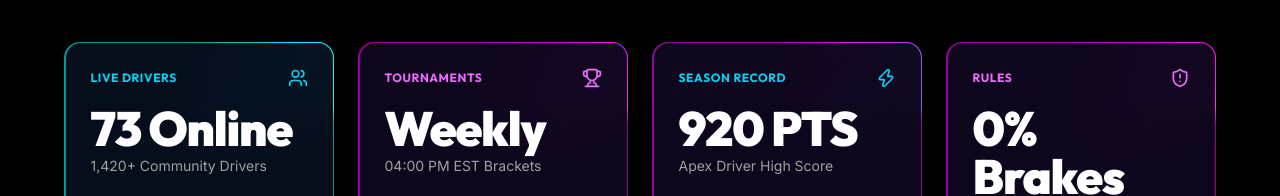
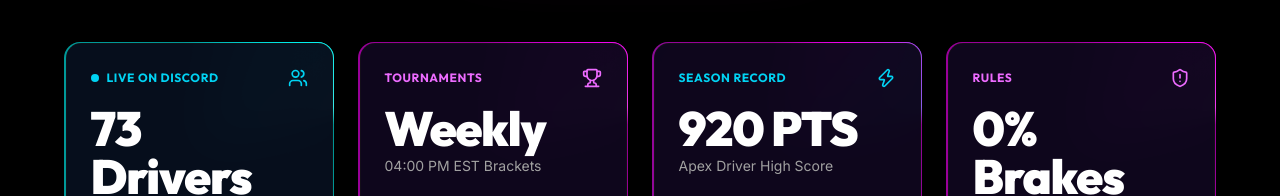
Before and after one commit to Shoree-dev/nld-website, a Next.js app: page / in a window 1280 px wide. Shown: the part 756-952 px from the top of the page. Built offline with nearby package versions, Linux system fonts and the light colour scheme; no server answers; the database is empty.

Commit message:
feat: display live Discord active drivers with pulsing status in first moving border card

```diff
--- a/components/home/HomeHero.tsx
+++ b/components/home/HomeHero.tsx
@@ -129,21 +129,29 @@ export default function HomeHero({
         variants={itemVariants}
         className="w-full max-w-6xl mt-24 grid grid-cols-1 sm:grid-cols-2 lg:grid-cols-4 gap-6 text-left"
       >
+        {/* BOX 1: LIVE DRIVERS COUNT */}
         <MovingBorderCard glowColor="cyan">
           <div className="flex items-center justify-between mb-4">
-            <span className="text-xs font-bold uppercase tracking-wider text-cyan-400 font-['Outfit',sans-serif]">
-              Live Drivers
-            </span>
+            <div className="flex items-center gap-2">
+              <span className="relative flex h-2 w-2">
+                <span className="animate-ping absolute inline-flex h-full w-full rounded-full bg-cyan-400 opacity-75"></span>
+                <span className="relative inline-flex rounded-full h-2 w-2 bg-cyan-400"></span>
+              </span>
+              <span className="text-xs font-bold uppercase tracking-wider text-cyan-400 font-['Outfit',sans-serif]">
+                Live on Discord
+              </span>
+            </div>
             <Users className="w-5 h-5 text-cyan-400" />
           </div>
           <span className="block font-['Outfit',sans-serif] font-black text-4xl sm:text-5xl text-white tracking-tight">
-            {onlineCount} Online
+            {onlineCount} Drivers
           </span>
           <span className="block text-sm text-neutral-400 mt-1 font-normal">
-            {memberCount.toLocaleString()}+ Community Drivers
+            Active Now on Pitch
           </span>
         </MovingBorderCard>
 
+        {/* BOX 2: TOURNAMENTS */}
         <MovingBorderCard glowColor="magenta">
           <div className="flex items-center justify-between mb-4">
             <span className="text-xs font-bold uppercase tracking-wider text-fuchsia-400 font-['Outfit',sans-serif]">
@@ -159,6 +167,7 @@ export default function HomeHero({
           </span>
         </MovingBorderCard>
 
+        {/* BOX 3: SEASON RECORD */}
         <MovingBorderCard glowColor="both">
           <div className="flex items-center justify-between mb-4">
             <span className="text-xs font-bold uppercase tracking-wider text-cyan-400 font-['Outfit',sans-serif]">
@@ -174,6 +183,7 @@ export default function HomeHero({
           </span>
         </MovingBorderCard>
 
+        {/* BOX 4: RULES */}
         <MovingBorderCard glowColor="magenta">
           <div className="flex items-center justify-between mb-4">
             <span className="text-xs font-bold uppercase tracking-wider text-fuchsia-400 font-['Outfit',sans-serif]">
```
